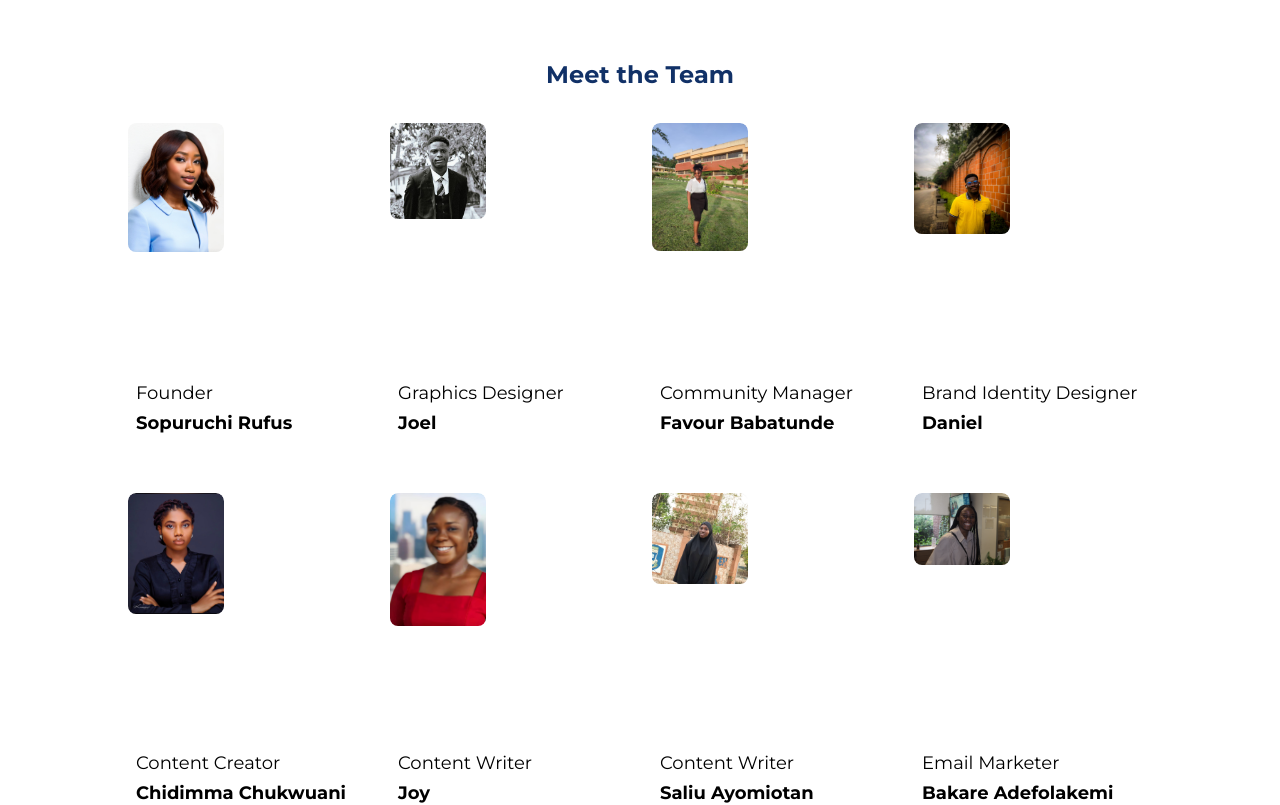
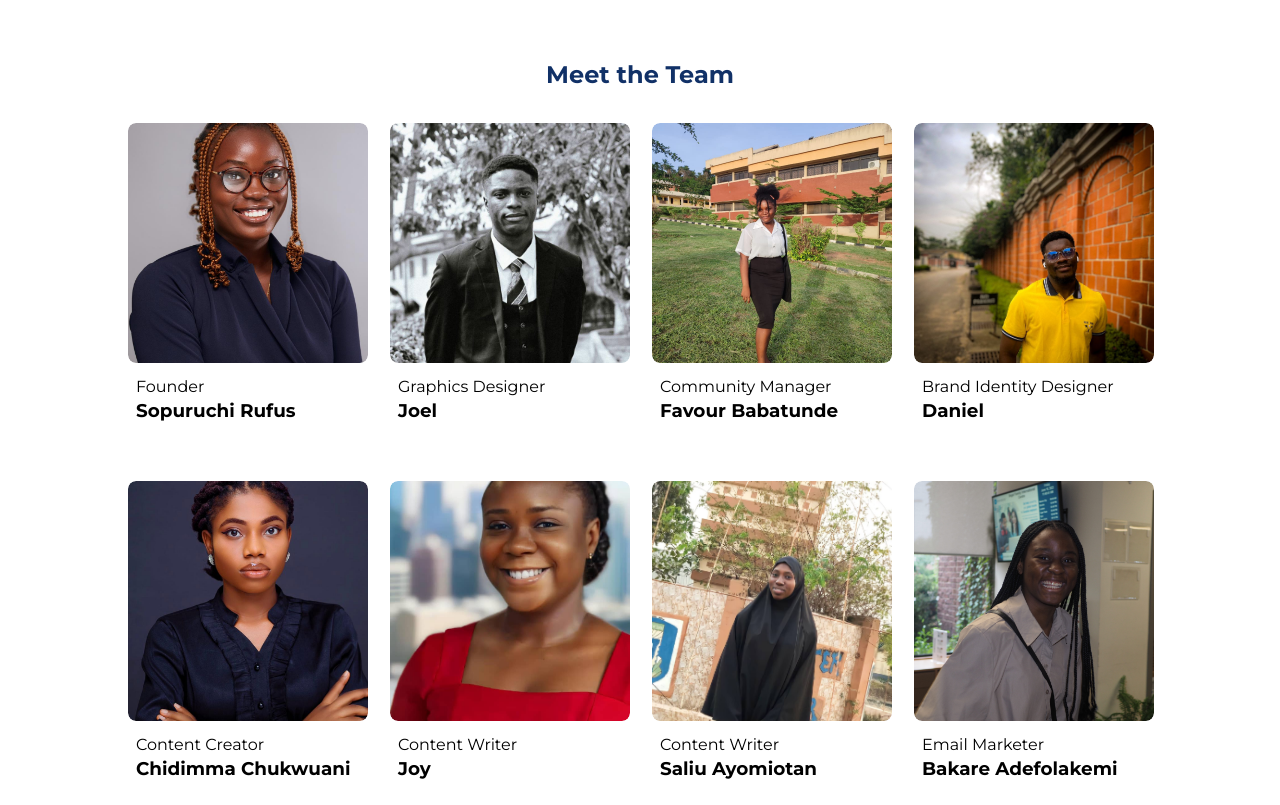
Before and after one commit to LawxTech/LawXTech, a React (Create React App) app: page /about-us in a window 1280 px wide. Shown: the part 2620-3425 px from the top of the page. Built offline with nearby package versions, Linux system fonts and the light colour scheme; the HTML template or start-up script is replaced by a standard one.

Commit message:
Update team member images in MeetTheTeam component

```diff
--- a/src/components/About/MeetTheTeam.tsx
+++ b/src/components/About/MeetTheTeam.tsx
@@ -4,7 +4,7 @@ const teamMembers = [
   {
     name: "Sopuruchi Rufus",
     position: "Founder",
-    image: "Sopuruchi Rufus, Founder .jpeg",
+    image: "ruchi-rufus.jpeg",
   },
   {
     name: "Joel",
@@ -41,11 +41,6 @@ const teamMembers = [
     position: "Email Marketer ",
     image: "BAKARE ADEFOLAKEMI, Email Marketer Volunteer.JPG",
   },
-  // {
-  //   name: "Aniefiok Michael",
-  //   position: "UI/UX",
-  //   image: "Aniefiok Michael, UI_UX Volunteer .jpeg",
-  // },
 ];
 
 const MeetTeam = () => {
@@ -60,18 +55,18 @@ const MeetTeam = () => {
             <div className="grid grid-cols-1 lg:grid-cols-4 gap-4 md:gap-6 items-center justify-center mb-4">
               {teamMembers.map((member, index) => (
                 <div className="mb-6 flex items-center lg:block" key={index}>
-                  <div className=" overflow-hidden rounded-lg h-[6rem] !w-[6rem] flex-shrink-0 lg:w-60 lg:h-60">
+                  <div className=" overflow-hidden rounded-lg h-[6rem] w-[6rem] flex-shrink-0 lg:w-60 lg:h-60">
                     <img
                       src={`/assets/members/${member.image}`}
                       alt={`Team member : ${member.name}`}
-                      className=" rounded-lg object-center object-fill"
+                      className="h-[6rem] w-[6rem] lg:w-60 lg:h-60 rounded-lg object-center object-cover "
                     />
                   </div>
                   <div className="w-full p-2">
-                    <h6 className="text-sm md:text-lg  mt-2">
+                    <h6 className="text-sm md:text-[1rem] mt-1.5 ">
                       {member.position}
                     </h6>
-                    <p className="font-bold text-lg md:text-lg mt-0.5">
+                    <p className="font-bold text-lg md:text-[1.15rem] mt- ">
                       {member.name}
                     </p>
                   </div>
```
Also changed, not shown: public/assets/members/ruchi-rufus.jpeg (added).
